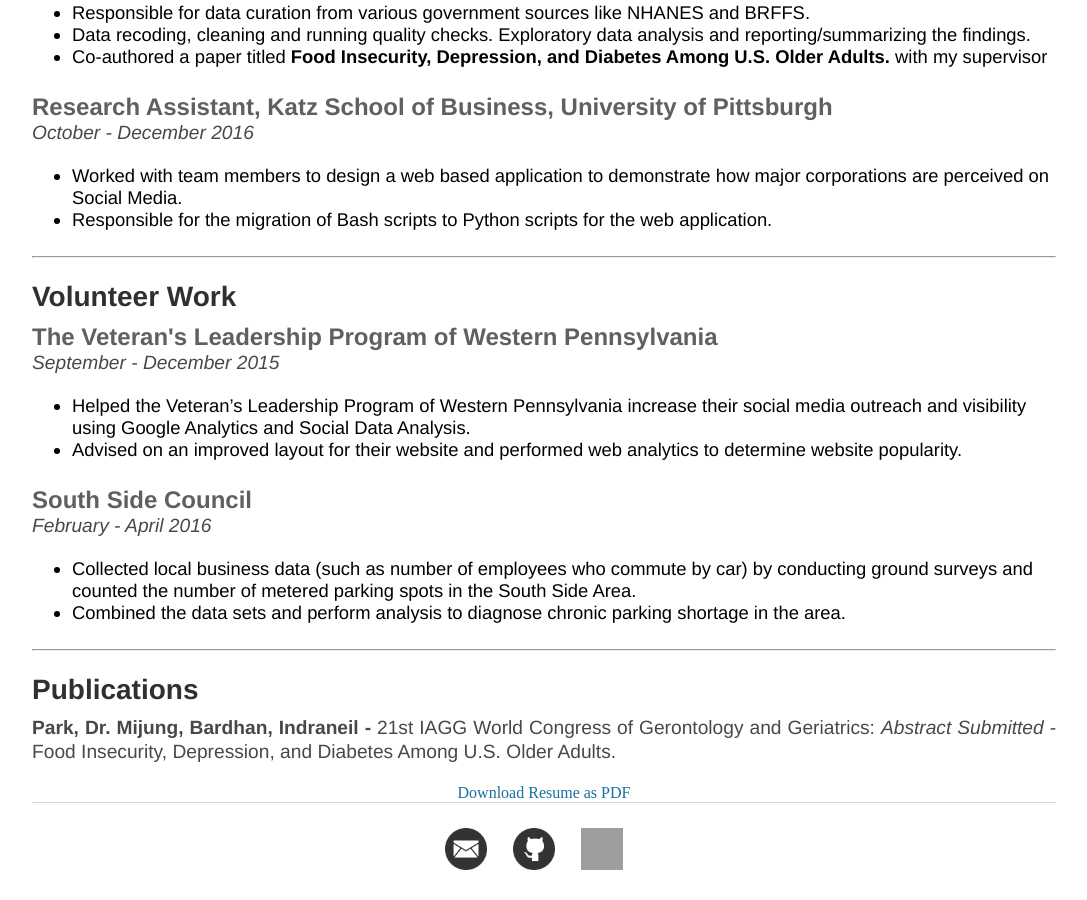
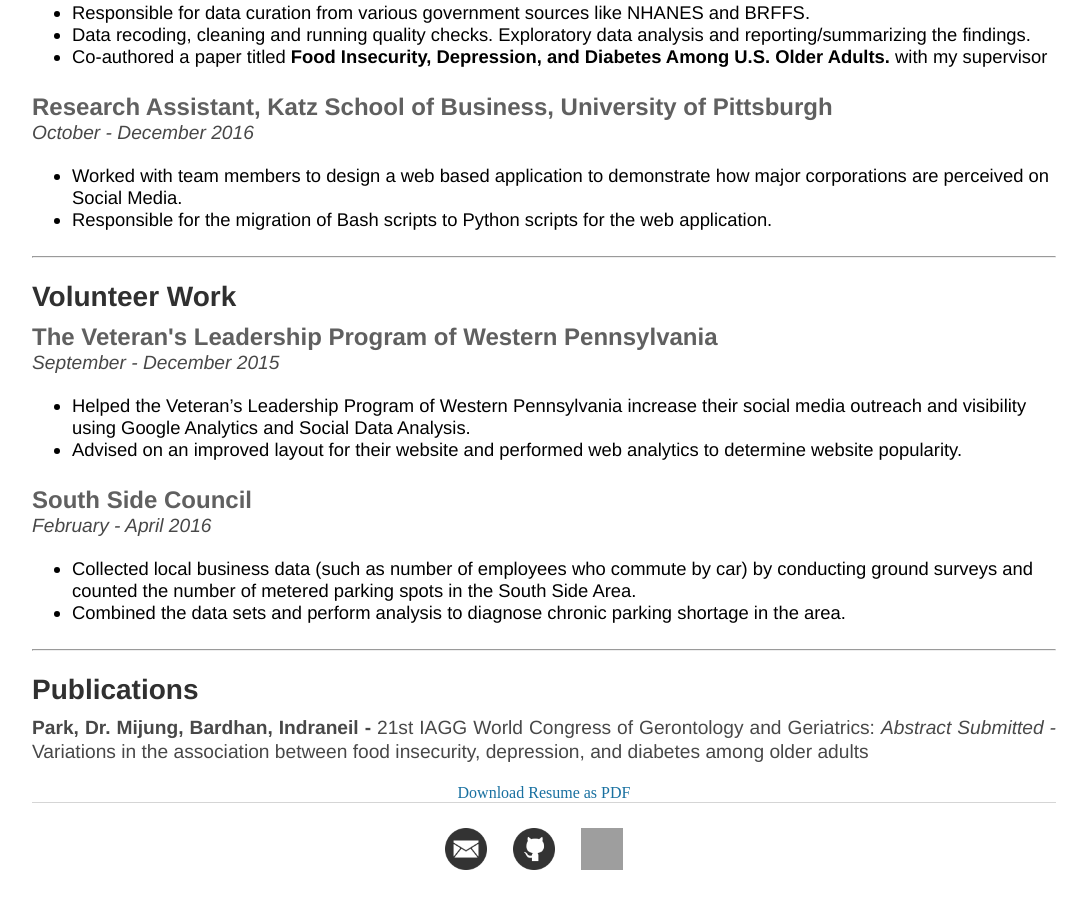
Before and after one commit to NeilBardhan/neilbardhan.github.io, a Jekyll site: the page built from resume/index.html, in a window 1280 px wide and 900 px high, scrolled down 1333 px. Shown: the whole window, without its empty margins (96-1183 px from the left). Built offline with Jekyll 4.4.1, drawn with Linux system fonts in a browser that asks for light colours; some of the changed text lies outside the part shown; grey boxes are pictures that could not be loaded.

Commit message:
updated publications

```diff
--- a/resume/index.html
+++ b/resume/index.html
@@ -92,10 +92,10 @@
 		<hr>
 		<h2>Publications</h2>
 
-		<p><strong>Park, Dr. Mijung, Bardhan, Indraneil - </strong>21st IAGG World Congress of Gerontology and Geriatrics: <em>Abstract Submitted - </em> Food Insecurity, Depression, and Diabetes Among U.S. Older Adults.
+		<p><strong>Park, Dr. Mijung, Bardhan, Indraneil - </strong>21st IAGG World Congress of Gerontology and Geriatrics: <em>Abstract Submitted - </em> Variations in the association between food insecurity, depression, and diabetes among older adults
 		</p>
 
 		<center>
-		<a target="_blank" href="https://neilbardhan.github.io/resume/NeilBardhan.pdf" class="download">Download Resume as PDF </a>
+		<a target="_blank" href="https://neilbardhan.github.io/resume/resume.pdf" class="download">Download Resume as PDF </a>
 		</center>
 	</div>
```
Also changed, not shown: other parts of resume/index.html (+1 -1 lines).
